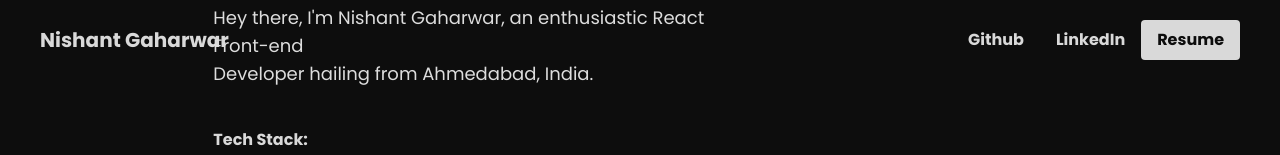
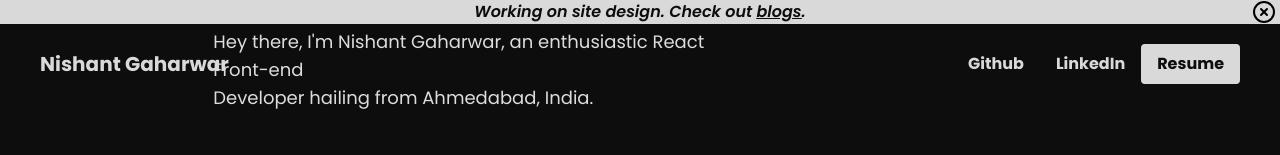
Before and after one commit to iamnishantgaharwar/portfolio, a React (Vite) app: page / in a window 1280 px wide. Shown: the top 155 px of the page. Built offline with nearby package versions, Linux system fonts and the light colour scheme.

Commit message:
Add update component

```diff
--- a/src/pages/Homepage.tsx
+++ b/src/pages/Homepage.tsx
@@ -2,6 +2,7 @@ import { Suspense, lazy } from 'react';
 import Lenis from 'lenis';
 import Navbar from '../components/Navbar';
 import Hero from '../components/Hero';
+import Update from '../components/Update';
 
 // lazy load the Meetups component
 const Meetups = lazy(() => import('../components/Meetups'));
@@ -21,6 +22,7 @@ const Homepage = () => {
 	return (
 		<>
 			<div className="h-screen">
+				<Update />
 				<Navbar />
 				<Hero />
 				<Suspense fallback={<div>Loading...</div>}>
```
